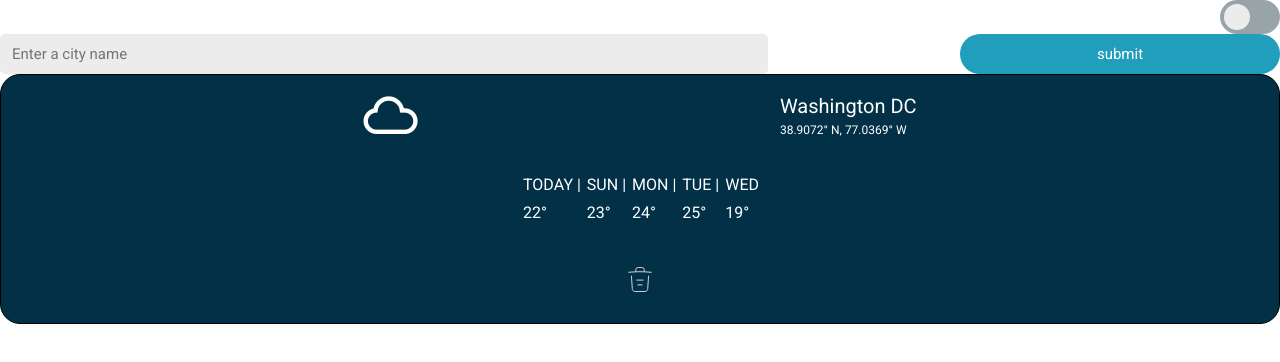
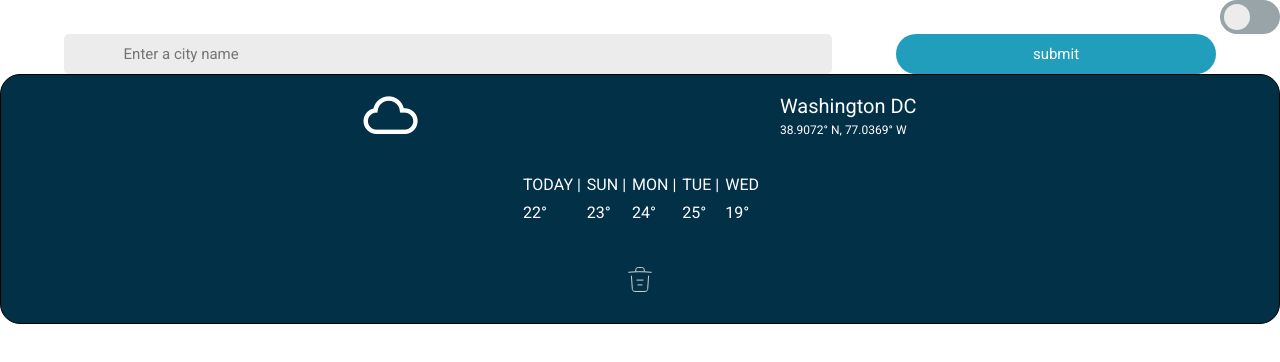
Before and after one commit to anavarro99dev/AGILE-proyect-vue3, a Vue app: page / in a window 1280 px wide. Shown: the top 362 px of the page. Built offline with nearby package versions, Linux system fonts and the light colour scheme.

Commit message:
Options#5 Coreccion

```diff
--- a/src/components/Options.vue
+++ b/src/components/Options.vue
@@ -30,7 +30,7 @@
 }
 .option--city {
   display: flex;
-  justify-content: space-between;
+  justify-content: space-evenly;
   button {
     cursor: pointer;
 
@@ -43,11 +43,13 @@
   }
   button:hover{
     border: #6F6969 0.1rem solid;
+    opacity: 0.8;
   }
 }
 .option--input-container {
   display: flex;
   align-items: center;
+  justify-content: center;
 
   border-style: none;
   border-radius: 0.5rem;
@@ -55,13 +57,15 @@
 
   height: 4rem;
   flex-basis: 60%;
-  padding: 0 1rem;
+  // padding: 0 1rem;
 
   input {
     color: #6F6969;
 
     border: none;
     background-color: inherit;
+
+    width: 85%;
     &:focus {
       outline: none;
     }
```
